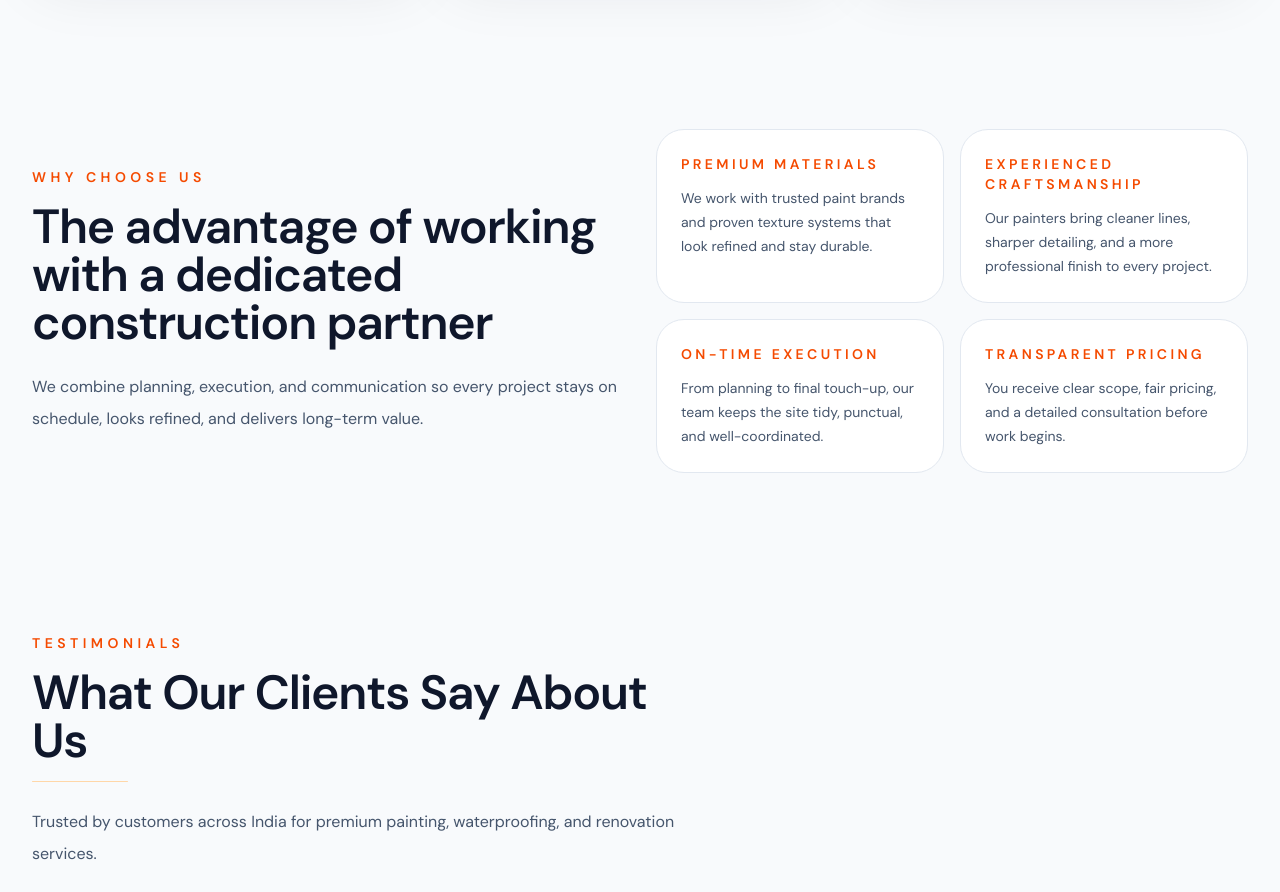
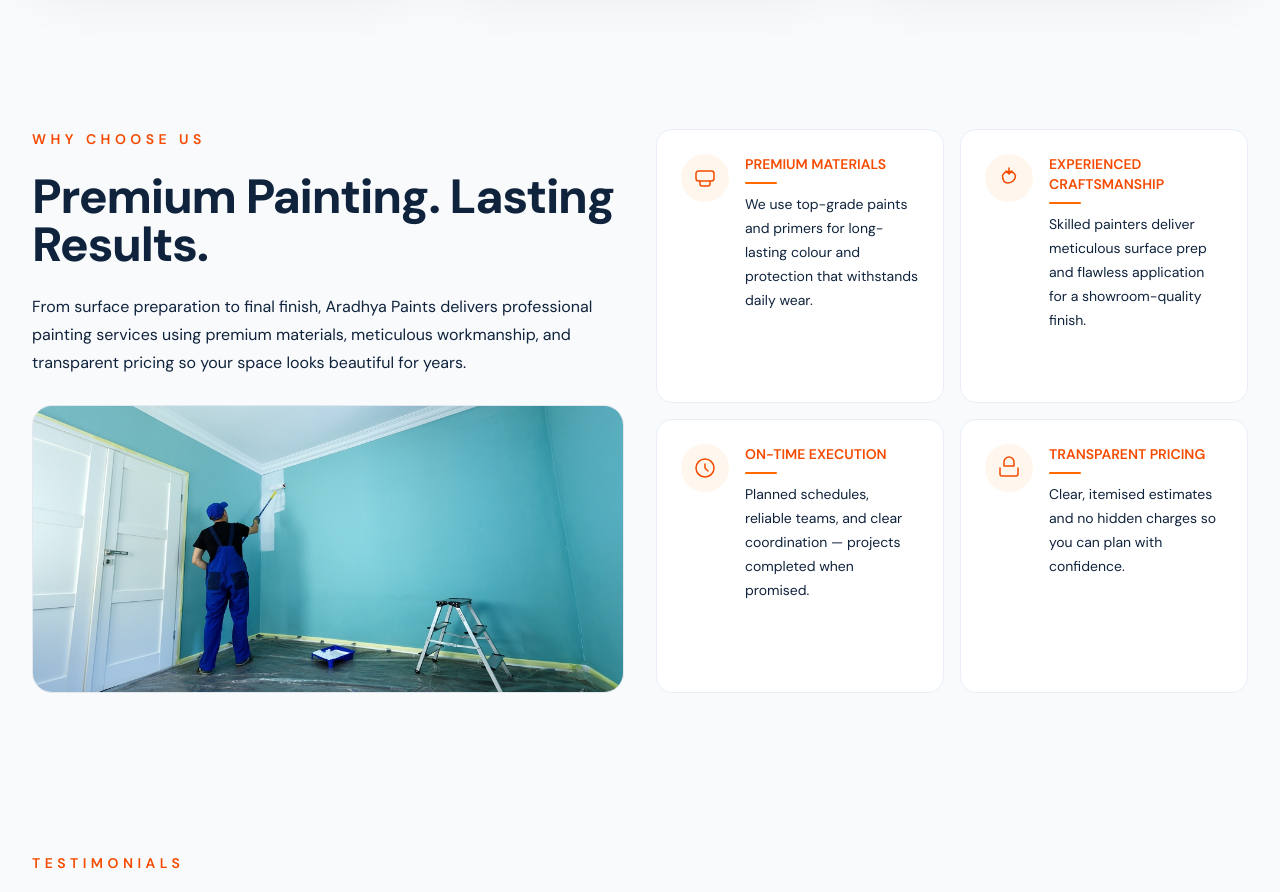
Before and after one commit to ahirsuraj1263-hash/aradhya-paints, a Next.js app: page / in a window 1280 px wide. Shown: the part 3960-4852 px from the top of the page. Built offline with nearby package versions, Linux system fonts and the light colour scheme.

Commit message:
change why choose us section

```diff
--- a/app/page.tsx
+++ b/app/page.tsx
@@ -200,26 +200,97 @@ export default function HomePage() {
 
       <ServiceCardGrid />
 
-      <section className="py-20 bg-slate-50">
+      <section id="why-choose" className="py-20 bg-slate-50" aria-labelledby="why-choose-heading">
         <div className="max-w-7xl mx-auto px-4 sm:px-6 lg:px-8">
-          <div className="grid gap-8 lg:grid-cols-2 lg:items-center">
-            <div>
-              <p className="text-sm font-semibold uppercase tracking-[0.32em] text-orange-600">Why Choose Us</p>
-              <h2 className="mt-4 text-4xl sm:text-5xl font-semibold tracking-tight text-slate-900">
-                The advantage of working with a dedicated construction partner
+          <div className="grid gap-8 lg:grid-cols-2 lg:items-stretch">
+            {/* Left column: label, heading, description, image (CTA removed) */}
+            <div className="flex flex-col h-full space-y-4">
+              <p className="text-sm font-semibold uppercase tracking-[0.32em] text-orange-600">WHY CHOOSE US</p>
+              <h2 id="why-choose-heading" className="mt-2 text-4xl sm:text-5xl font-extrabold tracking-tight text-[#10233c]">
+                Premium Painting. Lasting Results.
               </h2>
-              <p className="mt-6 text-base leading-8 text-slate-600">
-                We combine planning, execution, and communication so every project stays on schedule, looks refined, and delivers long-term value.
+              <p className="mt-2 text-base leading-7 text-[#10233c] max-w-xl">
+                From surface preparation to final finish, Aradhya Paints delivers professional painting services using premium materials, meticulous workmanship, and transparent pricing so your space looks beautiful for years.
               </p>
+
+              <div className="mt-3 rounded-[20px] overflow-hidden border border-slate-200 h-64 sm:h-80 lg:h-72">
+                <Image
+                  src="/why-choose-us.jpeg"
+                  alt="Aradhya Paints project"
+                  width={1200}
+                  height={700}
+                  className="w-full h-full object-cover"
+                  sizes="(max-width: 1024px) 100vw, 50vw"
+                />
+              </div>
             </div>
 
-            <div className="grid gap-4 sm:grid-cols-2">
-              {WHY_CHOOSE.map((item) => (
-                <div key={item.title} className="rounded-[28px] border border-slate-200 bg-white p-6">
-                  <p className="text-sm font-semibold uppercase tracking-[0.24em] text-orange-600">{item.title}</p>
-                  <p className="mt-3 text-sm leading-6 text-slate-600">{item.desc}</p>
+            {/* Right column: 2x2 feature cards */}
+            <div className="grid grid-cols-1 sm:grid-cols-2 gap-4 auto-rows-fr h-full">
+              {/* Card 1: Premium Materials */}
+              <div className="group rounded-[16px] border border-[#e9eef6] bg-white p-6 transition-transform duration-300 ease-out hover:-translate-y-2 hover:shadow-[0_20px_40px_rgba(15,23,42,0.10)] h-full flex">
+                <div className="flex items-start gap-4">
+                  <div className="rounded-full bg-orange-50 text-orange-600 p-3 flex items-center justify-center transition-transform duration-300 group-hover:scale-110 group-hover:bg-orange-100 group-hover:text-orange-700">
+                    <svg xmlns="http://www.w3.org/2000/svg" className="h-6 w-6" fill="none" viewBox="0 0 24 24" stroke="currentColor" strokeWidth={1.5} aria-hidden="true">
+                      <path strokeLinecap="round" strokeLinejoin="round" d="M3 7.5C3 6.119 4.119 5 5.5 5h13c1.381 0 2.5 1.119 2.5 2.5v5C21 13.881 19.881 15 18.5 15H5.5C4.119 15 3 13.881 3 12.5v-5z" />
+                      <path strokeLinecap="round" strokeLinejoin="round" d="M7 15v3a2 2 0 002 2h6a2 2 0 002-2v-3" />
+                    </svg>
+                  </div>
+                  <div className="min-w-0">
+                    <h3 className="text-sm font-semibold uppercase text-orange-600 transition-colors duration-300 group-hover:text-orange-700">Premium Materials</h3>
+                    <div className="h-0.5 w-8 bg-orange-500 my-2 rounded transition-colors duration-300 group-hover:bg-orange-600" />
+                    <p className="text-[#10233c] text-sm leading-6">We use top-grade paints and primers for long-lasting colour and protection that withstands daily wear.</p>
+                  </div>
                 </div>
-              ))}
+              </div>
+
+              {/* Card 2: Experienced Craftsmanship */}
+              <div className="group rounded-[16px] border border-[#e9eef6] bg-white p-6 transition-transform duration-300 ease-out hover:-translate-y-2 hover:shadow-[0_20px_40px_rgba(15,23,42,0.10)] h-full flex">
+                <div className="flex items-start gap-4">
+                  <div className="rounded-full bg-orange-50 text-orange-600 p-3 flex items-center justify-center transition-transform duration-300 group-hover:scale-110 group-hover:bg-orange-100 group-hover:text-orange-700">
+                    <svg xmlns="http://www.w3.org/2000/svg" className="h-6 w-6" fill="none" viewBox="0 0 24 24" stroke="currentColor" strokeWidth={1.5} aria-hidden="true">
+                      <path strokeLinecap="round" strokeLinejoin="round" d="M12 2v6m0 0l3-3m-3 3-3-3M5.5 9.5A7.5 7.5 0 0112 5.25 7.5 7.5 0 0118.5 9.5c0 4.142-3.358 7.5-7.5 7.5S5.5 13.642 5.5 9.5z" />
+                    </svg>
+                  </div>
+                  <div className="min-w-0">
+                    <h3 className="text-sm font-semibold uppercase text-orange-600 transition-colors duration-300 group-hover:text-orange-700">Experienced Craftsmanship</h3>
+                    <div className="h-0.5 w-8 bg-orange-500 my-2 rounded transition-colors duration-300 group-hover:bg-orange-600" />
+                    <p className="text-[#10233c] text-sm leading-6">Skilled painters deliver meticulous surface prep and flawless application for a showroom-quality finish.</p>
+                  </div>
+                </div>
+              </div>
+
+              {/* Card 3: On-Time Execution */}
+              <div className="group rounded-[16px] border border-[#e9eef6] bg-white p-6 transition-transform duration-300 ease-out hover:-translate-y-2 hover:shadow-[0_20px_40px_rgba(15,23,42,0.10)] h-full flex">
+                <div className="flex items-start gap-4">
+                  <div className="rounded-full bg-orange-50 text-orange-600 p-3 flex items-center justify-center transition-transform duration-300 group-hover:scale-110 group-hover:bg-orange-100 group-hover:text-orange-700">
+                    <svg xmlns="http://www.w3.org/2000/svg" className="h-6 w-6" fill="none" viewBox="0 0 24 24" stroke="currentColor" strokeWidth={1.5} aria-hidden="true">
+                      <path strokeLinecap="round" strokeLinejoin="round" d="M12 8v4l3 3m6-3a9 9 0 11-18 0 9 9 0 0118 0z" />
+                    </svg>
+                  </div>
+                  <div className="min-w-0">
+                    <h3 className="text-sm font-semibold uppercase text-orange-600 transition-colors duration-300 group-hover:text-orange-700">On-Time Execution</h3>
+                    <div className="h-0.5 w-8 bg-orange-500 my-2 rounded transition-colors duration-300 group-hover:bg-orange-600" />
+                    <p className="text-[#10233c] text-sm leading-6">Planned schedules, reliable teams, and clear coordination — projects completed when promised.</p>
+                  </div>
+                </div>
+              </div>
+
+              {/* Card 4: Transparent Pricing */}
+              <div className="group rounded-[16px] border border-[#e9eef6] bg-white p-6 transition-transform duration-300 ease-out hover:-translate-y-2 hover:shadow-[0_20px_40px_rgba(15,23,42,0.10)] h-full flex">
+                <div className="flex items-start gap-4">
+                  <div className="rounded-full bg-orange-50 text-orange-600 p-3 flex items-center justify-center transition-transform duration-300 group-hover:scale-110 group-hover:bg-orange-100 group-hover:text-orange-700">
+                    <svg xmlns="http://www.w3.org/2000/svg" className="h-6 w-6" fill="none" viewBox="0 0 24 24" stroke="currentColor" strokeWidth={1.5} aria-hidden="true">
+                      <path strokeLinecap="round" strokeLinejoin="round" d="M21 12v6a2 2 0 01-2 2H5a2 2 0 01-2-2v-6M7 10V6a5 5 0 0110 0v4M7 10h10" />
+                    </svg>
+                  </div>
+                  <div className="min-w-0">
+                    <h3 className="text-sm font-semibold uppercase text-orange-600 transition-colors duration-300 group-hover:text-orange-700">Transparent Pricing</h3>
+                    <div className="h-0.5 w-8 bg-orange-500 my-2 rounded transition-colors duration-300 group-hover:bg-orange-600" />
+                    <p className="text-[#10233c] text-sm leading-6">Clear, itemised estimates and no hidden charges so you can plan with confidence.</p>
+                  </div>
+                </div>
+              </div>
             </div>
           </div>
         </div>
```
